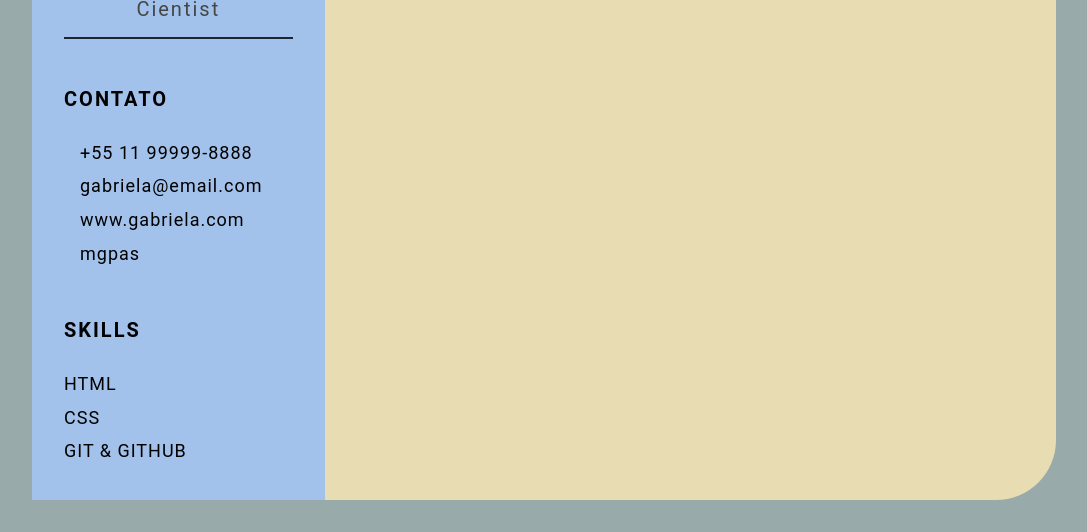
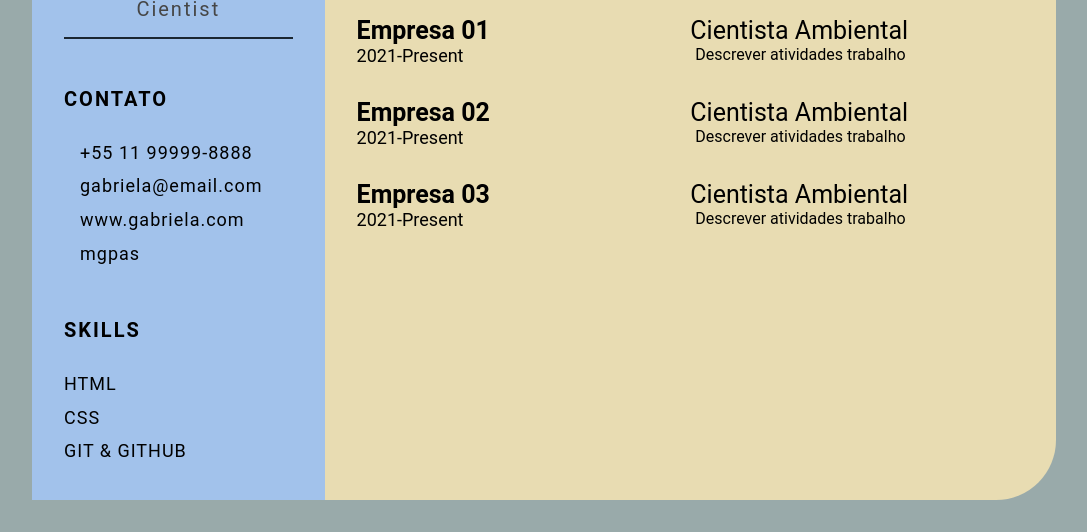
Before and after one commit to mgpas/devweek.github.io, a plain HTML site: page index.html in a window 1280 px wide. Shown: the part 462-994 px from the top of the page, without its empty margins (96-1183 px from the left). Drawn offline with Linux system fonts and the light colour scheme.

Commit message:
feature:add-job-details (#3)

```diff
--- a/index.html
+++ b/index.html
@@ -49,6 +49,39 @@
                 </p>
             </section>
         </div>
+        <section class="experience gap">
+            <div class="right-title">Experiências</div>
+            <div class="experience-contents">
+                <div class="exp-left">
+                    <p class="exp-company-name">Empresa 01</p>
+                    <p class="exp-time-period">2021-Present</p>
+                </div>
+                <div class="exp-right">
+                    <p class="exp-position">Cientista Ambiental</p>
+                    <p class="exp-desc">Descrever atividades trabalho</p>
+                </div>
+            </div>
+            <div class="experience-contents">
+                <div class="exp-left">
+                    <p class="exp-company-name">Empresa 02</p>
+                    <p class="exp-time-period">2021-Present</p>
+                </div>
+                <div class="exp-right">
+                    <p class="exp-position">Cientista Ambiental</p>
+                    <p class="exp-desc">Descrever atividades trabalho</p>
+                </div>
+            </div>
+            <div class="experience-contents">
+                <div class="exp-left">
+                    <p class="exp-company-name">Empresa 03</p>
+                    <p class="exp-time-period">2021-Present</p>
+                </div>
+                <div class="exp-right">
+                    <p class="exp-position">Cientista Ambiental</p>
+                    <p class="exp-desc">Descrever atividades trabalho</p>
+                </div>
+            </div>
+        </section>
        </section>
     </main>
 </body>
--- a/style.css
+++ b/style.css
@@ -151,3 +151,38 @@ body {
     line-height: 2rem;
     color: #000000;
 }
+
+.experience-contents,
+.education-contents,
+.awards-contents {
+    display: grid;
+    grid-template-columns: repeat(2, 1fr);
+    padding-bottom: 2rem;
+    color: #000000;
+}
+
+.exp-company-name,
+.education-school-name,
+.awards-company-name {
+    font-size: 25px;
+    font-weight: bold;
+}
+
+.exp-time-period,
+.educationp-time-period,
+.awards-time-period {
+    font-size: 18px;
+}
+
+.exp-position,
+.education-subject,
+.awards-name {
+    font-size: 25px;
+}
+
+.exp-desc,
+.education-desc,
+.awards-desc {
+    font-size: 16px;
+    padding-left: 5px;
+}
```
